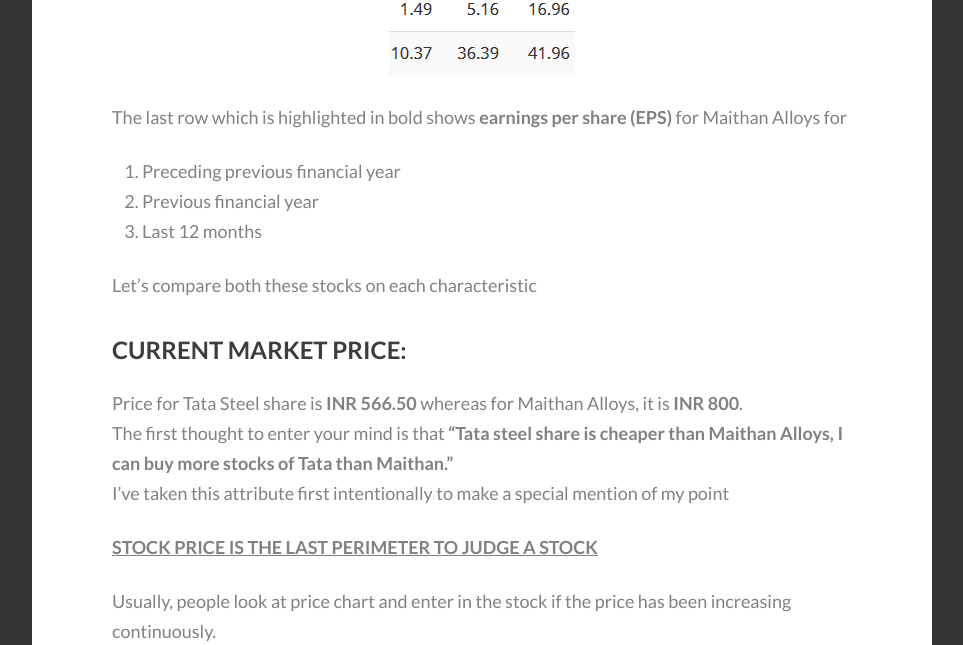
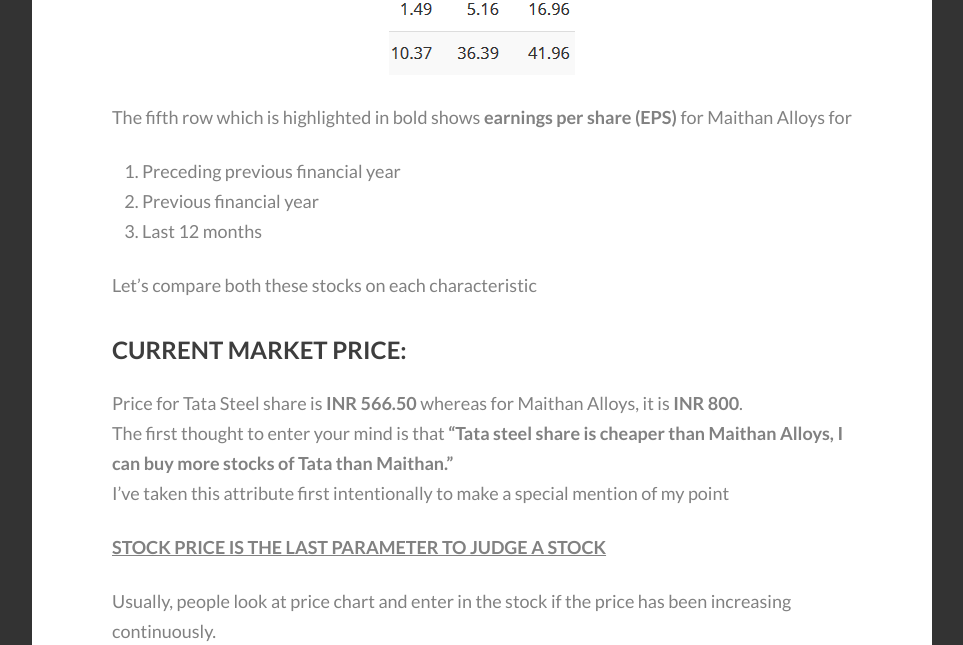
Before and after one commit to investingknights/investingknights.github.io, a Jekyll site: the page built from _posts/2018-03-28-how-to-analyze-stock.md, in a window 1280 px wide and 900 px high, scrolled down 3845 px. Shown: the part 154-799 px from the top of the window, without its empty margins (8-971 px from the left). Built offline with Jekyll 4.4.1, drawn with Linux system fonts in a browser that asks for light colours; some web fonts are replaced; comment, search, counter and statistics services are not loaded.

Commit message:
post mistakes corrected

```diff
--- a/_posts/2018-03-28-how-to-analyze-stock.md
+++ b/_posts/2018-03-28-how-to-analyze-stock.md
@@ -80,7 +80,7 @@
   <img src="/images/posts/p6_3.png" alt="Peer Comparison" style="display: block; margin-left: auto; margin-right: auto;"/>
 </a>
 
-The last row which is highlighted in bold shows **earnings per share (EPS)** for Maithan Alloys for
+The fifth row which is highlighted in bold shows **earnings per share (EPS)** for Maithan Alloys for
 1. Preceding previous financial year
 2. Previous financial year
 3. Last 12 months
@@ -93,7 +93,7 @@
 The first thought to enter your mind is that **“Tata steel share is cheaper than Maithan Alloys, I can buy more stocks of Tata than Maithan.”**<br/>
 I’ve taken this attribute first intentionally to make a special mention of my point
 
-**<u>STOCK PRICE IS THE LAST PERIMETER TO JUDGE A STOCK</u>**
+**<u>STOCK PRICE IS THE LAST PARAMETER TO JUDGE A STOCK</u>**
 
 Usually, people look at price chart and enter in the stock if the price has been increasing continuously.<br/>
 That’s very dangerous when it comes to investing in the market.<br/>
```
Also changed, not shown: other parts of _posts/2018-03-28-how-to-analyze-stock.md (+1 -1 lines).
